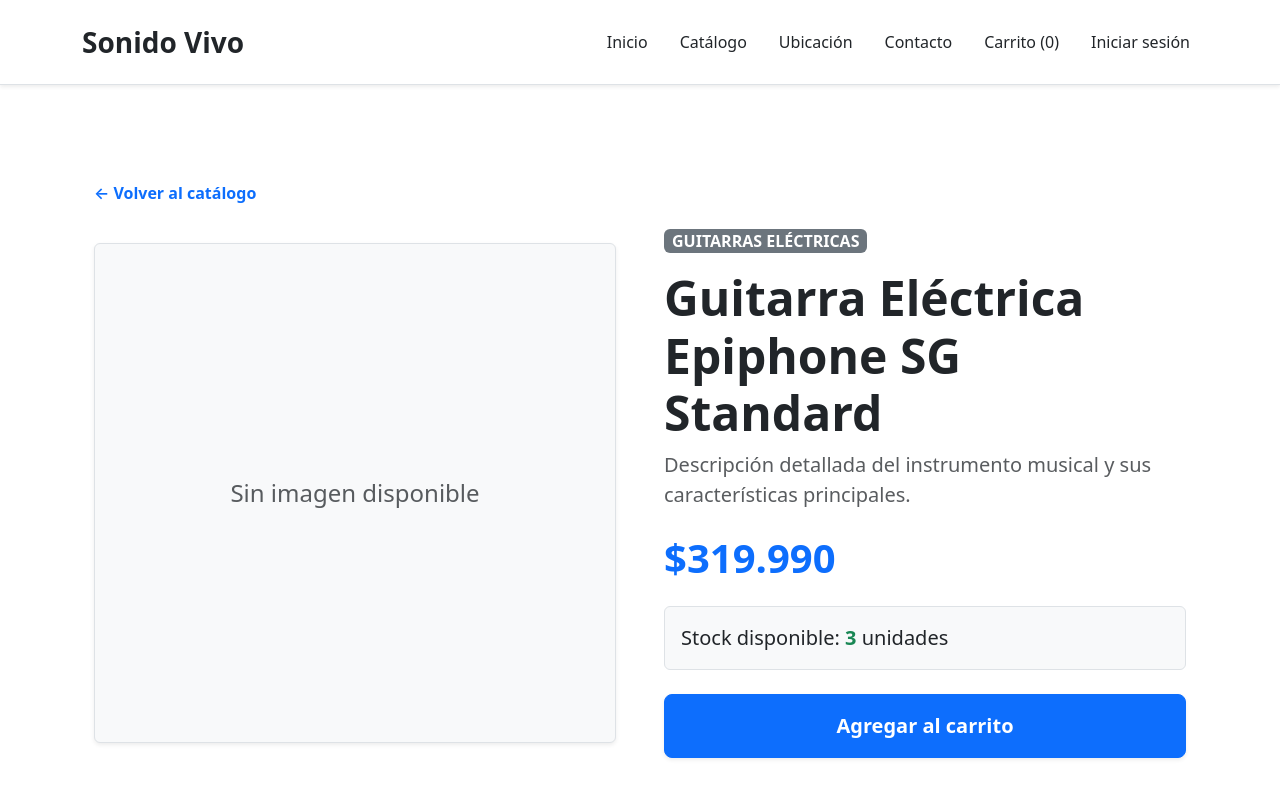
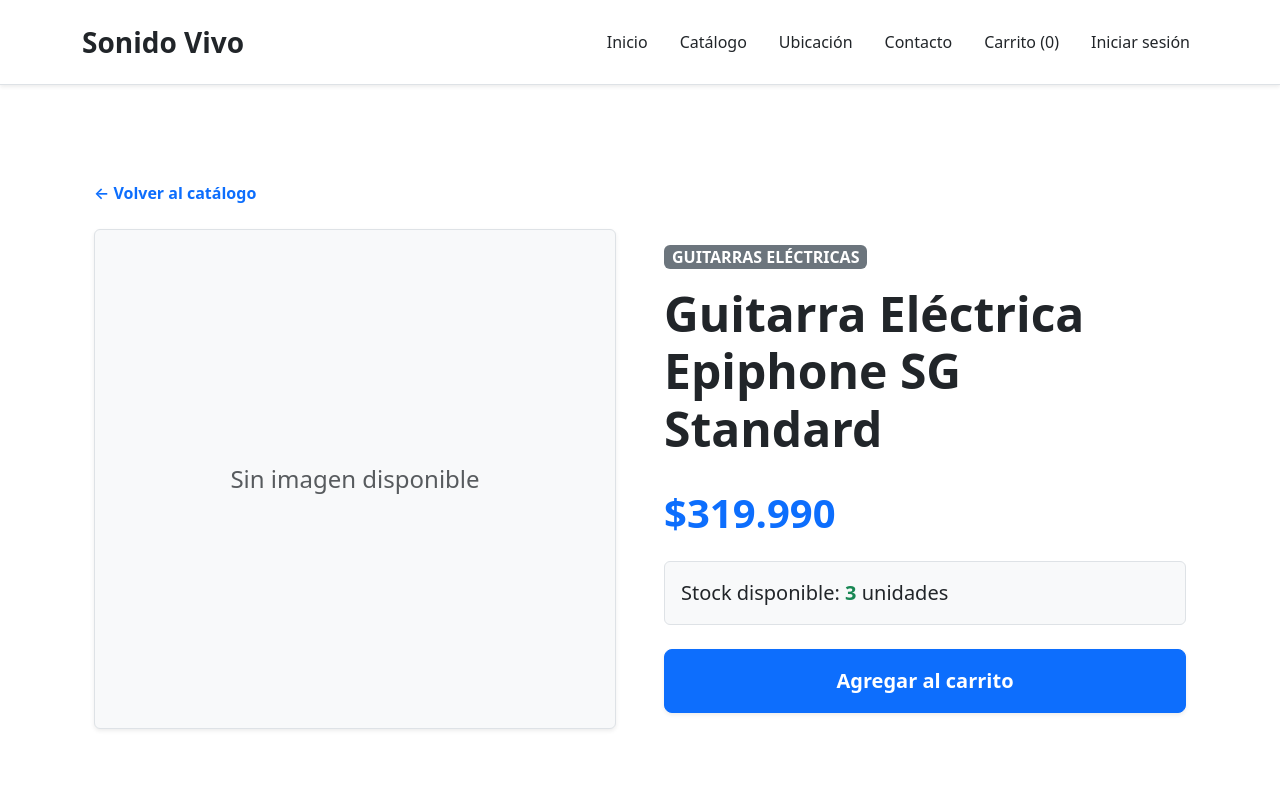
Before and after one commit to rrrbbb20/proyecto-sonido-vivo-02, a React (Vite) app: page /producto/1 in a window 1280 px wide. Shown: the top 798 px of the page. Built offline with nearby package versions, Linux system fonts and the light colour scheme.

Commit message:
modificacion descripcion de producto en detalleProducto

```diff
--- a/src/pages/DetalleProducto.jsx
+++ b/src/pages/DetalleProducto.jsx
@@ -74,7 +74,7 @@
 
           <h1 className="mb-2 fw-bold display-5">{producto.nombre}</h1>
           <p className="text-muted mb-4 fs-5">
-            {producto.descripcion || "Descripción detallada del instrumento musical y sus características principales."}
+            {producto.descripcion || ""}
           </p>
 
           {/* Formato de precio en línea */}
```
